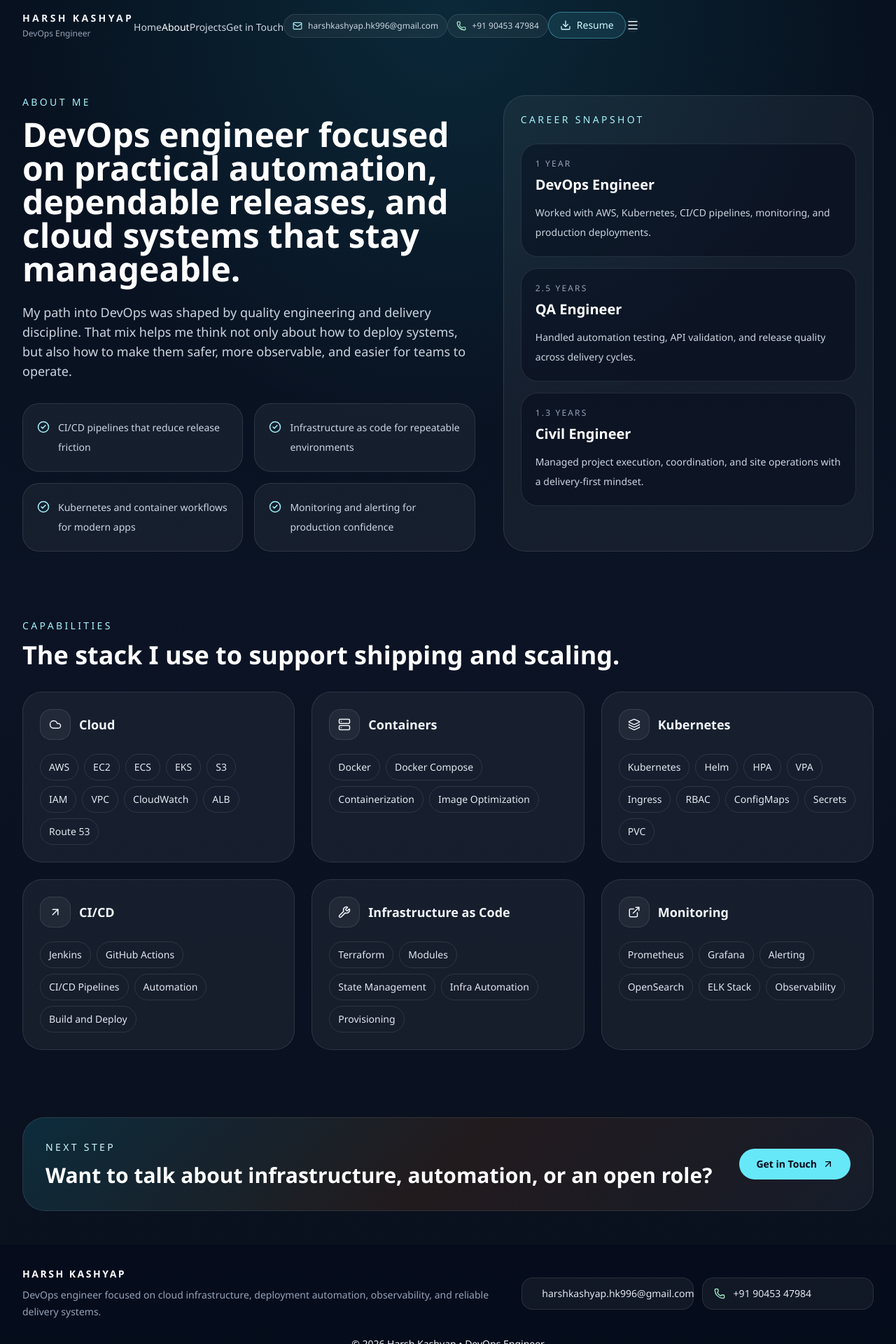
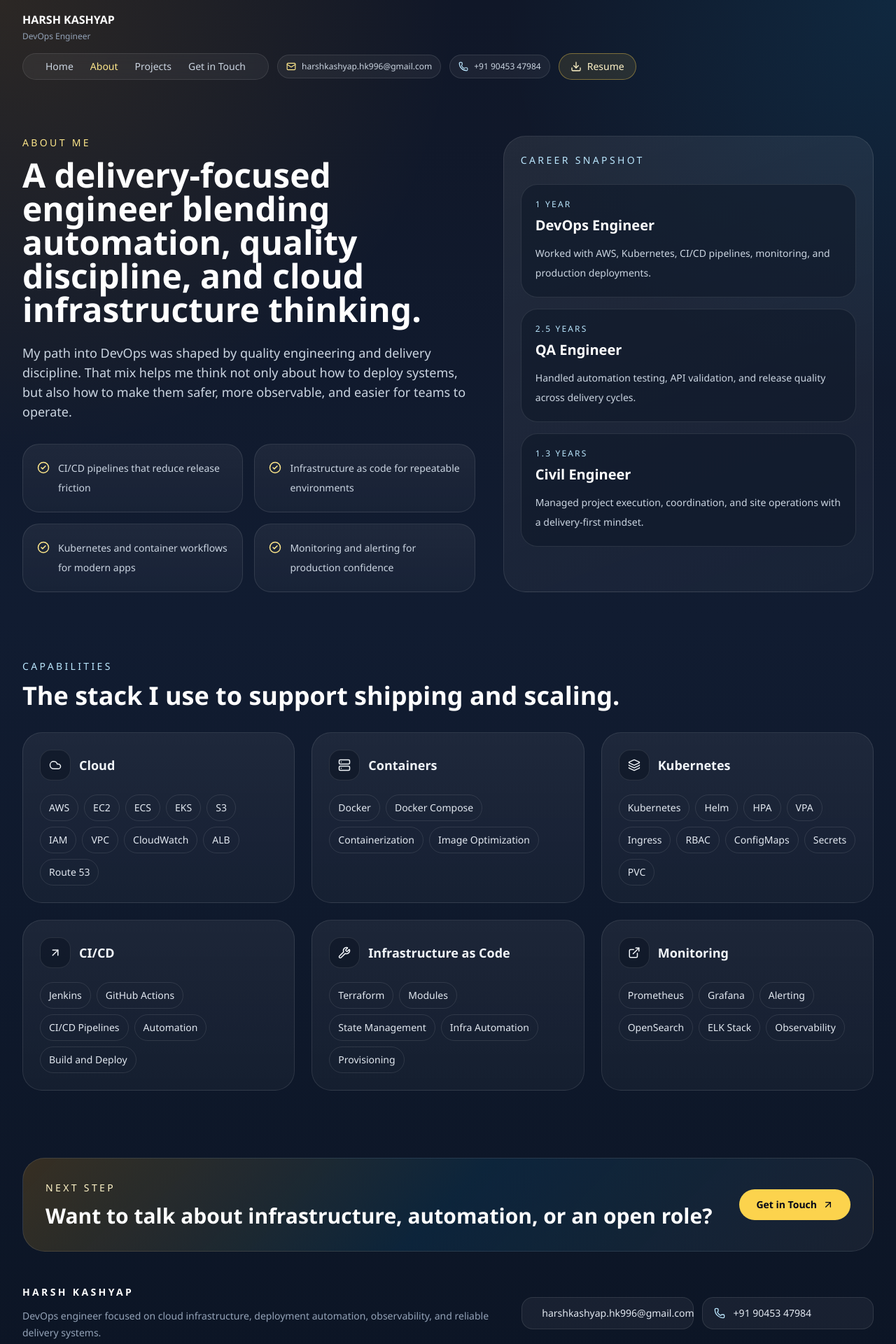
Before and after one commit to harsh2595/devops-portfolio, a Next.js app: page /about in a window 1280 px wide. Shown: the top 1920 px of the page at 70% size. Built offline with nearby package versions, Linux system fonts and the light colour scheme.

Commit message:
improved portfolio1

```diff
--- a/app/about/page.js
+++ b/app/about/page.js
@@ -14,9 +14,9 @@ export default function AboutPage() {
             <section className="mx-auto max-w-7xl px-4 pb-12 pt-16 sm:px-6 lg:px-8">
                 <div className="grid gap-10 lg:grid-cols-[1.1fr_0.9fr]">
                     <div>
-                        <p className="text-sm uppercase tracking-[0.24em] text-cyan-200">About Me</p>
+                        <p className="text-sm uppercase tracking-[0.24em] text-amber-200">About Me</p>
                         <h1 className="mt-3 max-w-4xl text-4xl font-semibold leading-tight text-white sm:text-5xl">
-                            DevOps engineer focused on practical automation, dependable releases, and cloud systems that stay manageable.
+                            A delivery-focused engineer blending automation, quality discipline, and cloud infrastructure thinking.
                         </h1>
                         <p className="mt-6 max-w-2xl text-base leading-8 text-slate-300 sm:text-lg">
                             My path into DevOps was shaped by quality engineering and delivery discipline. That mix helps me think not only about how to deploy systems, but also how to make them safer, more observable, and easier for teams to operate.
@@ -29,20 +29,20 @@ export default function AboutPage() {
                                 "Kubernetes and container workflows for modern apps",
                                 "Monitoring and alerting for production confidence",
                             ].map((item) => (
-                                <div key={item} className="flex items-start gap-3 rounded-3xl border border-white/10 bg-white/5 p-5">
-                                    <CheckCircle2 size={18} className="mt-1 shrink-0 text-cyan-200" />
+                                <div key={item} className="flex items-start gap-3 rounded-3xl border border-white/10 bg-[linear-gradient(180deg,rgba(255,255,255,0.06),rgba(255,255,255,0.03))] p-5">
+                                    <CheckCircle2 size={18} className="mt-1 shrink-0 text-amber-200" />
                                     <p className="text-sm leading-7 text-slate-300">{item}</p>
                                 </div>
                             ))}
                         </div>
                     </div>
 
-                    <div className="rounded-[2rem] border border-white/10 bg-white/5 p-6">
-                        <p className="text-sm uppercase tracking-[0.24em] text-cyan-200">Career Snapshot</p>
+                    <div className="rounded-[2rem] border border-white/10 bg-[linear-gradient(160deg,rgba(255,255,255,0.08),rgba(255,255,255,0.03))] p-6">
+                        <p className="text-sm uppercase tracking-[0.24em] text-sky-200">Career Snapshot</p>
                         <div className="mt-6 grid gap-4">
                             {experiences.map((role) => (
-                                <div key={role.title} className="rounded-3xl border border-white/10 bg-slate-950/40 p-5">
-                                    <p className="text-xs uppercase tracking-[0.18em] text-slate-400">{role.period}</p>
+                                <div key={role.title} className="rounded-3xl border border-white/10 bg-[#0e1828]/60 p-5">
+                                    <p className="text-xs uppercase tracking-[0.18em] text-sky-200">{role.period}</p>
                                     <h2 className="mt-2 text-xl font-semibold text-white">{role.title}</h2>
                                     <p className="mt-3 text-sm leading-7 text-slate-300">{role.summary}</p>
                                 </div>
@@ -54,7 +54,7 @@ export default function AboutPage() {
 
             <section className="mx-auto max-w-7xl px-4 py-12 sm:px-6 lg:px-8">
                 <div className="mb-8">
-                    <p className="text-sm uppercase tracking-[0.24em] text-cyan-200">Capabilities</p>
+                    <p className="text-sm uppercase tracking-[0.24em] text-sky-200">Capabilities</p>
                     <h2 className="mt-3 text-3xl font-semibold text-white sm:text-4xl">The stack I use to support shipping and scaling.</h2>
                 </div>
 
@@ -63,9 +63,9 @@ export default function AboutPage() {
                         const Icon = group.icon;
 
                         return (
-                            <div key={group.title} className="rounded-[1.75rem] border border-white/10 bg-white/5 p-6">
+                            <div key={group.title} className="rounded-[1.75rem] border border-white/10 bg-[linear-gradient(180deg,rgba(255,255,255,0.06),rgba(255,255,255,0.03))] p-6">
                                 <div className="flex items-center gap-3">
-                                    <div className="rounded-2xl border border-white/10 bg-white/5 p-3">
+                                    <div className="rounded-2xl border border-white/10 bg-[#0d1524]/60 p-3">
                                         <Icon size={18} className={group.accent} />
                                     </div>
                                     <h3 className={`text-lg font-semibold ${group.accent}`}>{group.title}</h3>
@@ -85,15 +85,15 @@ export default function AboutPage() {
             </section>
 
             <section className="mx-auto max-w-7xl px-4 py-12 sm:px-6 lg:px-8">
-                <div className="rounded-[2rem] border border-white/10 bg-[linear-gradient(135deg,rgba(34,211,238,0.14),rgba(249,115,22,0.1),rgba(255,255,255,0.05))] p-6 sm:p-8">
+                <div className="rounded-[2rem] border border-white/10 bg-[linear-gradient(135deg,rgba(245,158,11,0.18),rgba(14,165,233,0.1),rgba(255,255,255,0.05))] p-6 sm:p-8">
                     <div className="flex flex-col gap-5 lg:flex-row lg:items-center lg:justify-between">
                         <div>
-                            <p className="text-sm uppercase tracking-[0.24em] text-cyan-100">Next Step</p>
+                            <p className="text-sm uppercase tracking-[0.24em] text-amber-100">Next Step</p>
                             <h2 className="mt-3 text-3xl font-semibold text-white">Want to talk about infrastructure, automation, or an open role?</h2>
                         </div>
                         <Link
                             href="/get-in-touch"
-                            className="inline-flex items-center justify-center gap-2 rounded-full bg-cyan-300 px-6 py-3 text-sm font-semibold text-slate-950 transition hover:bg-cyan-200"
+                            className="inline-flex items-center justify-center gap-2 rounded-full bg-amber-300 px-6 py-3 text-sm font-semibold text-slate-950 transition hover:bg-amber-200"
                         >
                             Get in Touch
                             <ArrowUpRight size={16} />
--- a/app/globals.css
+++ b/app/globals.css
@@ -16,11 +16,13 @@ body {
 }
 
 body {
+    overflow-x: hidden;
     margin: 0;
     background:
-        radial-gradient(circle at top, rgba(34, 211, 238, 0.12), transparent 30%),
-        linear-gradient(180deg, #07111f 0%, #0b1324 48%, #09101d 100%);
-    color: #e2e8f0;
+        radial-gradient(circle at top left, rgba(245, 158, 11, 0.12), transparent 28%),
+        radial-gradient(circle at top right, rgba(14, 165, 233, 0.12), transparent 24%),
+        linear-gradient(180deg, #101728 0%, #111c31 45%, #0c1525 100%);
+    color: #ecf3ff;
     font-family: "Avenir Next", Montserrat, "Segoe UI", sans-serif;
 }
 
@@ -33,8 +35,15 @@ button {
     font: inherit;
 }
 
+a,
+button,
+input,
+textarea {
+    -webkit-tap-highlight-color: transparent;
+}
+
 ::selection {
-    background: rgba(103, 232, 249, 0.25);
+    background: rgba(251, 191, 36, 0.28);
     color: #f8fafc;
 }
 
@@ -43,12 +52,12 @@ button {
 }
 
 ::-webkit-scrollbar-thumb {
-    background: rgba(148, 163, 184, 0.35);
+    background: rgba(245, 158, 11, 0.28);
     border-radius: 10px;
 }
 
 ::-webkit-scrollbar-track {
-    background: rgba(15, 23, 42, 0.6);
+    background: rgba(15, 23, 42, 0.55);
 }
 
 @media (prefers-reduced-motion: reduce) {
--- a/components/site-shell.js
+++ b/components/site-shell.js
@@ -2,43 +2,35 @@
 
 import Link from "next/link";
 import { usePathname } from "next/navigation";
-import { Download, Mail, Menu, Phone, X } from "lucide-react";
-import { useEffect, useState } from "react";
+import { Download, Mail, Phone } from "lucide-react";
 import { contact, navItems } from "../lib/site-data";
 
 export default function SiteShell({ children }) {
     const pathname = usePathname();
-    const [menuOpen, setMenuOpen] = useState(false);
-
-    useEffect(() => {
-        setMenuOpen(false);
-    }, [pathname]);
-
-    useEffect(() => {
-        document.body.style.overflow = menuOpen ? "hidden" : "";
-
-        return () => {
-            document.body.style.overflow = "";
-        };
-    }, [menuOpen]);
 
     return (
-        <div className="min-h-screen bg-[#07111f] text-slate-100">
+        <div className="min-h-screen bg-[#0f1828] text-slate-100">
             <div className="pointer-events-none fixed inset-0 overflow-hidden">
-                <div className="absolute left-[-8rem] top-[-5rem] h-72 w-72 rounded-full bg-cyan-400/20 blur-3xl" />
-                <div className="absolute right-[-6rem] top-40 h-80 w-80 rounded-full bg-orange-400/15 blur-3xl" />
-                <div className="absolute bottom-0 left-1/3 h-64 w-64 rounded-full bg-sky-500/10 blur-3xl" />
-                <div className="absolute inset-0 bg-[radial-gradient(circle_at_top,rgba(255,255,255,0.08),transparent_35%),linear-gradient(180deg,rgba(7,17,31,0.2),rgba(7,17,31,0.92))]" />
+                <div className="absolute left-[-8rem] top-[-4rem] h-72 w-72 rounded-full bg-amber-400/20 blur-3xl" />
+                <div className="absolute right-[-7rem] top-24 h-80 w-80 rounded-full bg-sky-400/15 blur-3xl" />
+                <div className="absolute bottom-[-4rem] left-1/3 h-72 w-72 rounded-full bg-rose-300/10 blur-3xl" />
+                <div className="absolute inset-0 bg-[linear-gradient(rgba(255,255,255,0.03)_1px,transparent_1px),linear-gradient(90deg,rgba(255,255,255,0.03)_1px,transparent_1px)] bg-[size:72px_72px] opacity-20" />
+                <div className="absolute inset-0 bg-[linear-gradient(180deg,rgba(10,17,31,0.24),rgba(10,17,31,0.94))]" />
             </div>
 
-            <header className="sticky top-0 z-40 border-b border-white/10 bg-slate-950/70 backdrop-blur-xl">
-                <nav className="mx-auto flex max-w-7xl items-center justify-between px-4 py-4 sm:px-6 lg:px-8">
-                    <Link href="/" className="flex flex-col text-slate-100">
-                        <span className="text-sm font-semibold tracking-[0.24em]">HARSH KASHYAP</span>
+            <header className="sticky top-0 z-40 border-b border-white/10 bg-[#0c1422]/80 backdrop-blur-xl">
+                <nav className="mx-auto flex max-w-7xl flex-col gap-4 px-4 py-4 sm:px-6 lg:px-8 xl:flex-row xl:items-center xl:justify-between">
+                    <div className="flex flex-col gap-4">
+                        <Link href="/" className="shrink-0 text-slate-100">
+                            <div className="flex flex-col">
+                                <span className="text-sm font-semibold tracking-[0.3em] text-white sm:text-base">HARSH KASHYAP</span>
                                 <span className="mt-1 text-xs text-slate-400">DevOps Engineer</span>
+                            </div>
                         </Link>
+                    </div>
 
-                    <div className="hidden items-center gap-6 md:flex">
+                    <div className="flex flex-wrap items-center gap-3">
+                            <div className="flex flex-wrap items-center rounded-full border border-white/10 bg-white/5 px-5 py-2 text-sm backdrop-blur">
                                 {navItems.map((item) => {
                                     const active = pathname === item.href;
 
@@ -46,100 +38,47 @@ export default function SiteShell({ children }) {
                                         <Link
                                             key={item.href}
                                             href={item.href}
-                                    className={`text-sm transition ${active ? "text-white" : "text-slate-300 hover:text-white"}`}
+                                            className={`px-3 text-sm whitespace-nowrap transition ${active ? "text-amber-200" : "text-slate-300 hover:text-white"}`}
                                         >
                                             {item.label}
                                         </Link>
                                     );
                                 })}
+                            </div>
                             <a
                                 href={contact.emailHref}
-                            className="inline-flex items-center gap-2 rounded-full border border-white/10 bg-white/5 px-3 py-2 text-xs text-slate-300 transition hover:border-cyan-300/30 hover:bg-cyan-300/10 hover:text-white"
+                                className="inline-flex items-center gap-2 rounded-full border border-white/10 bg-white/5 px-3 py-2 text-xs text-slate-300 transition hover:border-amber-300/30 hover:bg-amber-300/10 hover:text-white"
                             >
-                            <Mail size={14} className="text-cyan-200" />
+                                <Mail size={14} className="text-amber-200" />
                                 <span className="max-w-[11rem] truncate">{contact.email}</span>
                             </a>
                             <a
                                 href={contact.phoneHref}
-                            className="inline-flex items-center gap-2 rounded-full border border-white/10 bg-white/5 px-3 py-2 text-xs text-slate-300 transition hover:border-emerald-300/30 hover:bg-emerald-300/10 hover:text-white"
+                                className="inline-flex items-center gap-2 rounded-full border border-white/10 bg-white/5 px-3 py-2 text-xs text-slate-300 transition hover:border-sky-300/30 hover:bg-sky-300/10 hover:text-white"
                             >
-                            <Phone size={14} className="text-emerald-200" />
+                                <Phone size={14} className="text-sky-200" />
                                 <span>{contact.phone}</span>
                             </a>
+
                         <a
                             href="/resume.pdf"
                             download
-                            className="inline-flex items-center gap-2 rounded-full border border-cyan-300/40 bg-cyan-300/10 px-4 py-2 text-sm font-medium text-cyan-100 transition hover:border-cyan-200 hover:bg-cyan-300/20"
+                            className="inline-flex shrink-0 items-center gap-2 rounded-full border border-amber-300/40 bg-amber-300/10 px-4 py-2 text-sm font-medium text-amber-100 transition hover:border-amber-200 hover:bg-amber-300/20"
                         >
                             <Download size={16} />
                             Resume
                         </a>
                     </div>
-
-                    <button
-                        type="button"
-                        onClick={() => setMenuOpen((prev) => !prev)}
-                        className="inline-flex items-center justify-center rounded-full border border-white/10 p-2 text-slate-100 md:hidden"
-                        aria-label="Toggle navigation menu"
-                        aria-expanded={menuOpen}
-                        aria-controls="mobile-navigation"
-                    >
-                        {menuOpen ? <X size={18} /> : <Menu size={18} />}
-                    </button>
                 </nav>
-
-                {menuOpen && (
-                    <div id="mobile-navigation" className="border-t border-white/10 px-4 py-4 md:hidden">
-                        <div className="flex flex-col gap-3">
-                            <a
-                                href={contact.emailHref}
-                                className="inline-flex items-center gap-2 rounded-2xl border border-white/10 bg-white/5 px-4 py-3 text-sm text-slate-200"
-                            >
-                                <Mail size={16} className="text-cyan-200" />
-                                <span className="truncate">{contact.email}</span>
-                            </a>
-                            <a
-                                href={contact.phoneHref}
-                                className="inline-flex items-center gap-2 rounded-2xl border border-white/10 bg-white/5 px-4 py-3 text-sm text-slate-200"
-                            >
-                                <Phone size={16} className="text-emerald-200" />
-                                <span>{contact.phone}</span>
-                            </a>
-                            {navItems.map((item) => {
-                                const active = pathname === item.href;
-
-                                return (
-                                    <Link
-                                        key={item.href}
-                                        href={item.href}
-                                        className={`rounded-2xl border px-4 py-3 text-sm ${active
-                                            ? "border-cyan-300/30 bg-cyan-300/15 text-white"
-                                            : "border-white/10 bg-white/5 text-slate-200"}`}
-                                    >
-                                        {item.label}
-                                    </Link>
-                                );
-                            })}
-                            <a
-                                href="/resume.pdf"
-                                download
-                                className="inline-flex items-center justify-center gap-2 rounded-2xl bg-cyan-300 px-4 py-3 text-sm font-semibold text-slate-950"
-                            >
-                                <Download size={16} />
-                                Download Resume
-                            </a>
-                        </div>
-                    </div>
-                )}
             </header>
 
             <main className="relative z-10">{children}</main>
 
-            <footer className="relative z-10 border-t border-white/10 bg-slate-950/40 px-4 py-8 sm:px-6 lg:px-8">
+            <footer className="relative z-10 border-t border-white/10 bg-[#0c1422]/75 px-4 py-10 sm:px-6 lg:px-8">
                 <div className="mx-auto flex max-w-7xl flex-col gap-6 lg:flex-row lg:items-center lg:justify-between">
                     <div>
-                        <p className="text-sm font-semibold tracking-[0.18em] text-white">HARSH KASHYAP</p>
-                        <p className="mt-2 max-w-md text-sm leading-6 text-slate-400">
+                        <p className="text-sm font-semibold tracking-[0.24em] text-white">HARSH KASHYAP</p>
+                        <p className="mt-3 max-w-md text-sm leading-6 text-slate-400">
                             DevOps engineer focused on cloud infrastructure, deployment automation, observability, and reliable delivery systems.
                         </p>
                     </div>
@@ -147,16 +86,16 @@ export default function SiteShell({ children }) {
                     <div className="grid gap-3 sm:grid-cols-2">
                         <a
                             href={contact.emailHref}
-                            className="inline-flex items-center gap-3 rounded-2xl border border-white/10 bg-white/5 px-4 py-3 text-sm text-slate-200 transition hover:border-cyan-300/30 hover:bg-cyan-300/10 hover:text-white"
+                            className="inline-flex items-center gap-3 rounded-2xl border border-white/10 bg-white/5 px-4 py-3 text-sm text-slate-200 transition hover:border-amber-300/30 hover:bg-amber-300/10 hover:text-white"
                         >
-                            <Mail size={16} className="text-cyan-200" />
-                            <span>{contact.email}</span>
+                            <Mail size={16} className="text-amber-200" />
+                            <span className="break-all">{contact.email}</span>
                         </a>
                         <a
                             href={contact.phoneHref}
-                            className="inline-flex items-center gap-3 rounded-2xl border border-white/10 bg-white/5 px-4 py-3 text-sm text-slate-200 transition hover:border-emerald-300/30 hover:bg-emerald-300/10 hover:text-white"
+                            className="inline-flex items-center gap-3 rounded-2xl border border-white/10 bg-white/5 px-4 py-3 text-sm text-slate-200 transition hover:border-sky-300/30 hover:bg-sky-300/10 hover:text-white"
                         >
-                            <Phone size={16} className="text-emerald-200" />
+                            <Phone size={16} className="text-sky-200" />
                             <span>{contact.phone}</span>
                         </a>
                     </div>
```
Also changed, not shown: app/get-in-touch/page.js (+8 -8 lines), app/page.js (+60 -42 lines), components/project-grid.js (+34 -90 lines). Lines whose indentation alone changed are shown as unchanged.
